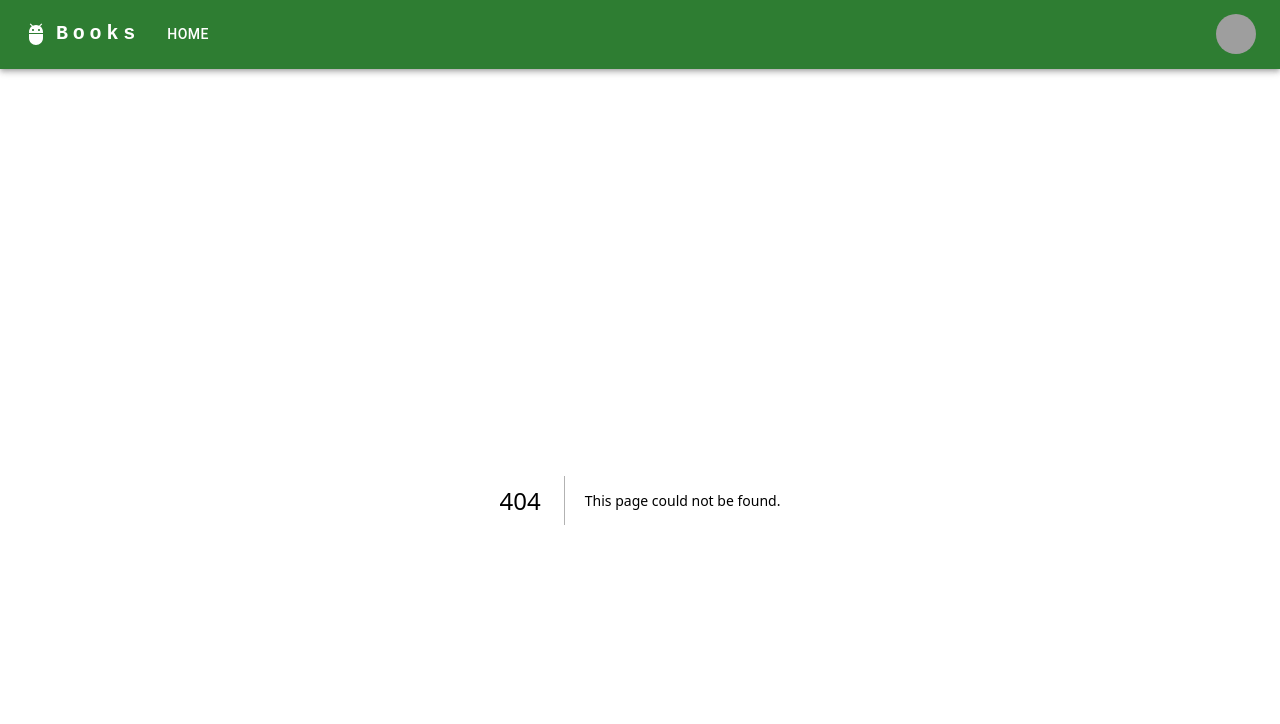
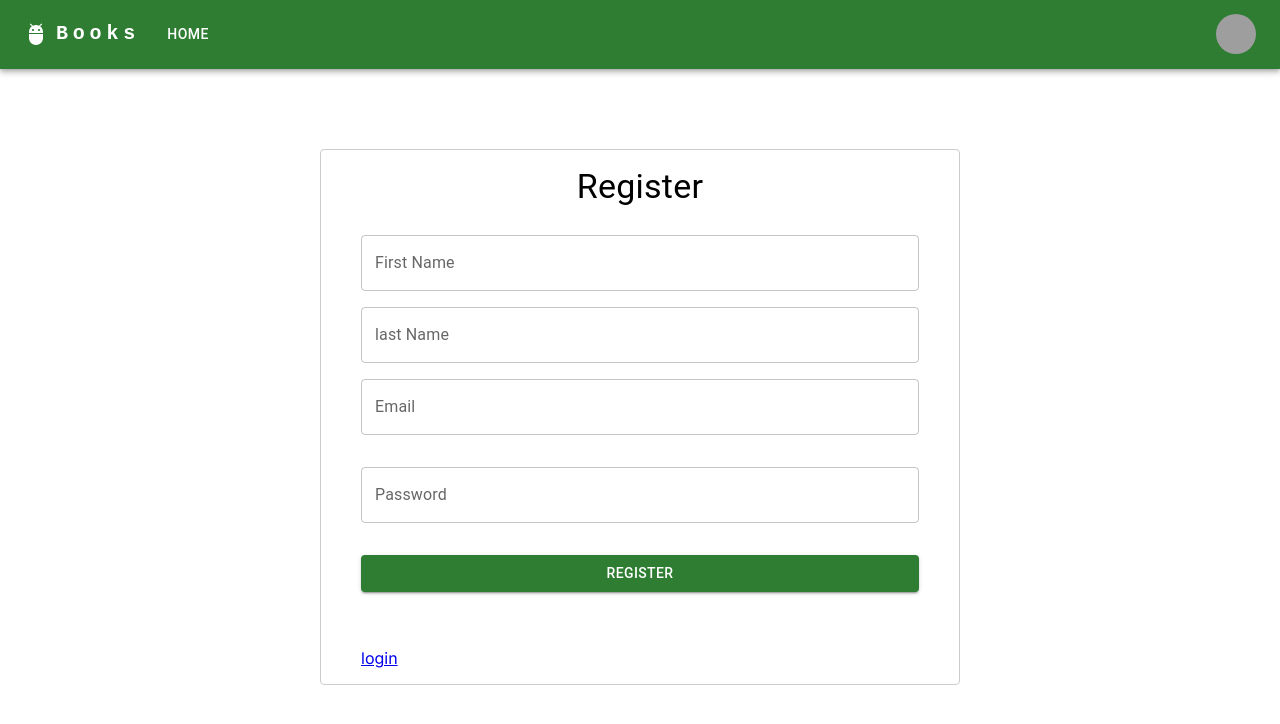
Before and after one commit to hktom/book-store-frontend, a Next.js app: page /register in a window 1280 px wide. Before the commit this address had no page. Shown: the top 724 px of the page. Built offline with nearby package versions, Linux system fonts and the light colour scheme; grey boxes are pictures that could not be loaded.

Commit message:
login form

```diff
--- /dev/null
+++ b/src/app/register/page.tsx
@@ -0,0 +1,68 @@
+import { Box, Button, TextField, Typography } from "@mui/material";
+import Link from "next/link";
+
+function Register() {
+  return (
+    <Box sx={{ maxWidth: "40rem", mx: "auto", mt: 10 }}>
+      <Box
+        component="form"
+        sx={{
+          display: "flex",
+          flexDirection: "column",
+          gap: 2,
+          p: 2,
+          px: 5,
+          border: "1px solid #ccc",
+          borderRadius: 1,
+        }}
+      >
+        <Typography variant="h4" align="center" gutterBottom>
+          Register
+        </Typography>
+        <TextField
+          id="outlined-basic"
+          label="First Name"
+          variant="outlined"
+          name="firstName"
+          type="text"
+          fullWidth
+        />
+
+        <TextField
+          id="outlined-basic"
+          label="last Name"
+          variant="outlined"
+          name="lastName"
+          type="text"
+          fullWidth
+        />
+
+        <TextField
+          id="outlined-basic"
+          label="Email"
+          variant="outlined"
+          name="email"
+          type="email"
+          fullWidth
+        />
+        <TextField
+          id="outlined-basic"
+          label="Password"
+          variant="outlined"
+          name="password"
+          type="password"
+          fullWidth
+          sx={{ my: 2 }}
+        />
+
+        <Button variant="contained" color="success" sx={{ mb: 5 }}>
+          Register
+        </Button>
+
+        <Link href="/login"> login </Link>
+      </Box>
+    </Box>
+  );
+}
+
+export default Register;
```
Also changed, not shown: src/app/login/page.tsx (added, +50 -0 lines), src/app/auth/layout.tsx (deleted), src/app/auth/login/page.tsx (deleted), src/app/auth/register/page.tsx (deleted).
